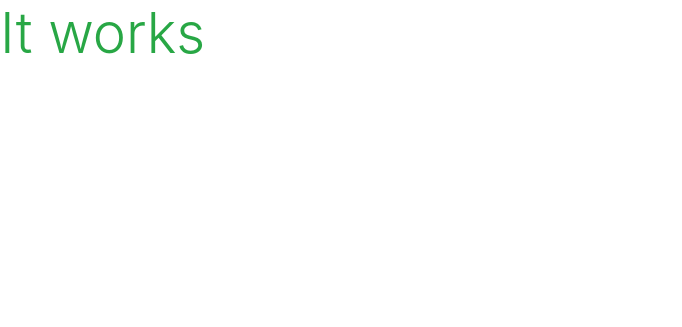
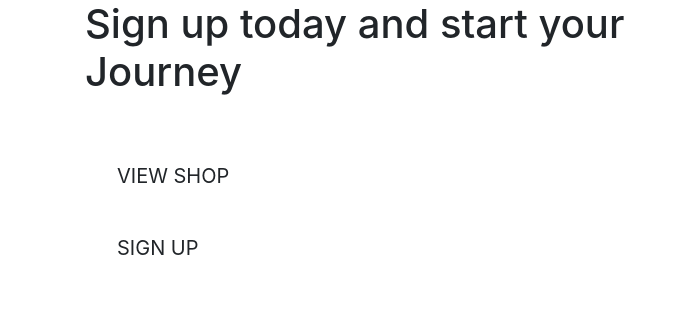
Before and after one commit to Pysched/Dm-MyFit, a Django app: page / in a window 1280 px wide. Shown: the top 327 px of the page, without its empty margins (0-682 px from the left). Run offline with Django 3.2, Linux system fonts and the light colour scheme; some libraries are stand-ins or nearby versions.

Commit message:
added homepage initial content

```diff
--- a/home/templates/home/index.html
+++ b/home/templates/home/index.html
@@ -1,6 +1,34 @@
 {% extends "base.html" %}
 {% load static %}
 
+{% block page_header %}
+    <div class="container header-container">
+        <div class="row">
+            <div class="col"></div>
+        </div>
+    </div>
+{% endblock %}
+
 {% block content %}
-<h1 class="display-4 text-success">It works</h1>
+<div class="container h-100">
+    <div class="row h-100">
+        <div class="col-7 col-md-6 my-auto">
+            <h1 class="disaply-4 logo-font text-black">
+            Sign up today and start your Journey
+            </h1>
+            <div class="my-5 container">
+                <h4>
+                    <a href="" class="btn btn-lg text-uppercase py-3">View Shop </a>
+                </h4>
+                <h4>
+                    <a href="" class="btn btn-lg text-uppercase py-3">Sign up</a>
+                </h4>
+            </div>
+        </div>
+    </div>
+</div>
+
+
+
+
 {% endblock %}
```
